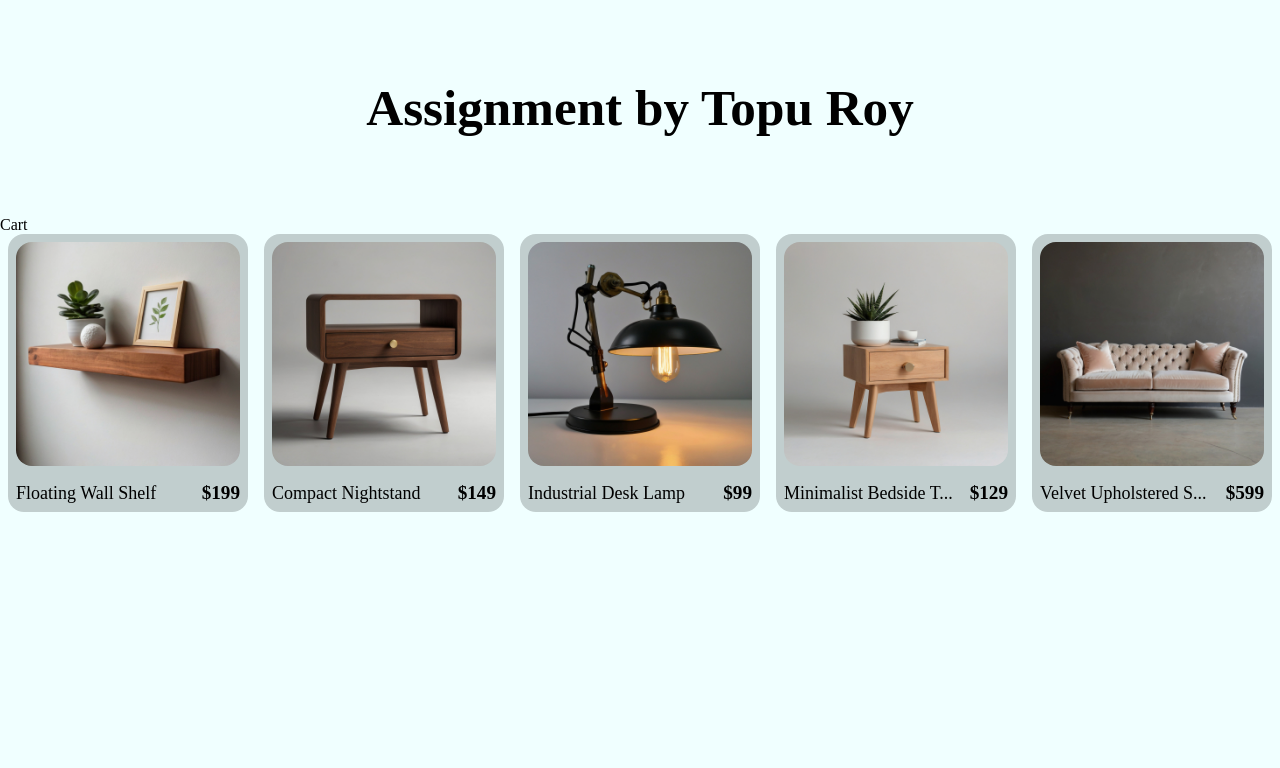
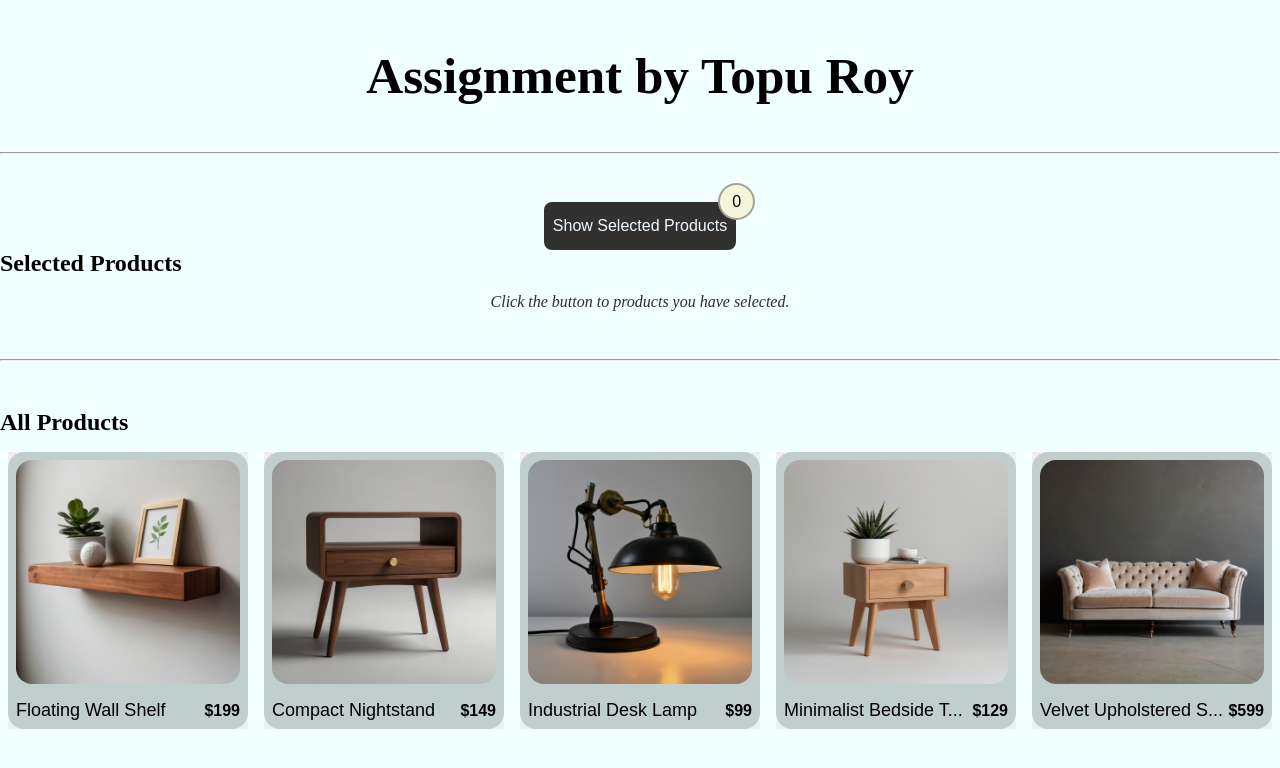
Before and after one commit to Topu-Roy/vite-react-assignment-1, a React (Vite) app: page / in a window 1280 px wide. Shown: the top 768 px of the page. Built offline with nearby package versions, Linux system fonts and the light colour scheme.

Commit message:
Added cart functionality and also css styling

```diff
--- a/src/App.tsx
+++ b/src/App.tsx
@@ -1,18 +1,30 @@
 import "./index.css";
-import { productsArray } from "./assets/productArray";
+import { productsArray, ProductType } from "./assets/productArray";
+import { useState } from "react";
 import Cart from "./components/Cart";
 import Products from "./components/Products";
 
 function App() {
+  const [cartItems, setCartItems] = useState<ProductType[]>([]);
+
+  //? I will pass this function as props to the children that needs it.
+  //! Because i think passing the setter function (setCartItems) directly might be expensive.
+
+  function updateProduct(product: ProductType) {
+    setCartItems([...cartItems, product]);
+  }
+
+  // useEffect(() => {
+  //   console.log(cartItems);
+  // }, [cartItems]);
+
   return (
     <>
-      <h1>
-        Assignment by Topu Roy
-      </h1>
-
-      <Cart />
-
-      <Products productArray={productsArray} />
+      <h1 className="heading">Assignment by Topu Roy</h1>
+      <hr />
+      <Cart products={cartItems} />
+      <hr />
+      <Products productArray={productsArray} updateProduct={updateProduct} />
     </>
   );
 }
--- a/src/components/Cart.tsx
+++ b/src/components/Cart.tsx
@@ -1,6 +1,38 @@
+import { useState } from "react";
+import { type ProductType } from "../assets/productArray";
+import ProductCard from "./ProductCard";
 
-export default function Cart() {
+export default function Cart({ products }: { products: ProductType[] }) {
+  const [visible, setVisible] = useState(false);
   return (
-    <div>Cart</div>
-  )
+    <>
+      <div className="cart_btn_wrapper">
+        <button
+          onClick={() => setVisible(!visible)}
+          className="cart_toggle_btn"
+        >
+          {!visible ? "Show Selected Products" : "Hide Selected Products"}
+          <span className="cart_products_count">{products.length}</span>
+        </button>
+      </div>
+
+      <h3 className="section_title">Selected Products</h3>
+
+      {visible ? (
+        <div className="products_wrapper">
+          {products.map((item, index) => (
+            <ProductCard product={item} key={index} />
+          ))}
+        </div>
+      ) : (
+        <p className="hint_text">
+          Click the button to products you have selected.
+        </p>
+      )}
+
+      {visible && products.length <= 0 ? (
+        <p className="hint_text">No product selected yet.</p>
+      ): null}
+    </>
+  );
 }
--- a/src/components/ProductCard.tsx
+++ b/src/components/ProductCard.tsx
@@ -1,6 +1,6 @@
 import { ProductType } from "../assets/productArray";
 
-export default function ProductCard({ product }: {product: ProductType}) {
+export default function ProductCard({ product }: { product: ProductType }) {
   const { name, imageUrl, price } = product;
 
   return (
--- a/src/components/Products.tsx
+++ b/src/components/Products.tsx
@@ -1,12 +1,21 @@
 import { type ProductType } from "../assets/productArray";
 import ProductCard from "./ProductCard";
 
-export default function Products({productArray} : {productArray: ProductType[]}) {
+type Props = {
+  productArray: ProductType[];
+  updateProduct: (product: ProductType) => void;
+};
+
+export default function Products({ productArray, updateProduct }: Props) {
   return (
     <>
+      <h3 className="section_title">All Products</h3>
+
       <div className="products_wrapper">
         {productArray.map((item, index) => (
-          <ProductCard key={index} product={item} />
+          <button key={index} onClick={() => updateProduct(item)}>
+            <ProductCard product={item} />
+          </button>
         ))}
       </div>
     </>
--- a/src/index.css
+++ b/src/index.css
@@ -1,4 +1,5 @@
-*, html {
+*,
+html {
   margin: 0;
   padding: 0;
   box-sizing: border-box;
@@ -6,43 +7,39 @@
 
 body {
   background-color: azure;
+  max-width: 80rem;
+  margin-left: auto;
+  margin-right: auto;
 }
 
-h1 {
+button {
+  border: 0px;
+  cursor: pointer;
+}
+
+button:hover {
+  background-color: inherit;
+}
+
+hr {
+  width: 0.5rem;
+  color: rgba(70, 73, 73, 0.404);
+  width: 100%;
+  margin: 3rem 0;
+}
+
+.heading {
   font-size: 3.2em;
   line-height: 1.1;
   text-align: center;
-  padding: 5rem 0;
+  padding-top: 3rem;
 }
 
-/* button {
-  border-radius: 8px;
-  border: 1px solid transparent;
-  padding: 0.6em 1.2em;
-  font-size: 1em;
-  font-weight: 500;
-  font-family: inherit;
-  background-color: #1a1a1a;
-  cursor: pointer;
-  transition: border-color 0.25s;
-}
-
-button:hover {
-  border-color: #646cff;
-}
-
-button:focus, button:focus-visible {
-  outline: 4px auto -webkit-focus-ring-color;
-} */
-
 .products_wrapper {
-  max-width: 80rem;
   display: flex;
   flex-wrap: wrap;
   justify-content: center;
   align-items: center;
-  margin-left: auto;
-  margin-right: auto;
   gap: 1rem;
 }
 
@@ -78,9 +75,57 @@ button:focus, button:focus-visible {
 .productCard_details_price {
   font-size: larger;
   font-weight: 900;
-
 }
 
-.productCard_details_price::before{
+.productCard_details_price::before {
   content: "$";
 }
+
+.cart_btn_wrapper {
+  display: flex;
+  justify-content: center;
+  align-items: center;
+}
+
+.cart_toggle_btn {
+  position: relative;
+  color: aliceblue;
+  font-size: medium;
+  font-weight: 500;
+  width: 12rem;
+  border-radius: 0.5rem;
+  height: 3rem;
+  background-color: rgb(51, 48, 48);
+}
+
+.cart_products_count {
+  display: flex;
+  justify-content: center;
+  align-items: center;
+  height: 2.3rem;
+  width: 2.3rem;
+  background-color: beige;
+  padding: 1rem;
+  border-radius: 99rem;
+  color: black;
+  position: absolute;
+  top: -40%;
+  right: -10%;
+  border: 2px solid rgba(0, 0, 0, 0.336);
+}
+
+.section_title {
+  margin-bottom: 1rem;
+  font-size: x-large;
+  font-weight: 600;
+}
+
+.hint_text {
+  text-align: center;
+  color: rgb(46, 44, 44);
+  font-style: italic;
+}
+
+.cart_toggle_btn:hover {
+  background-color: rgb(39, 37, 37);
+}
```
